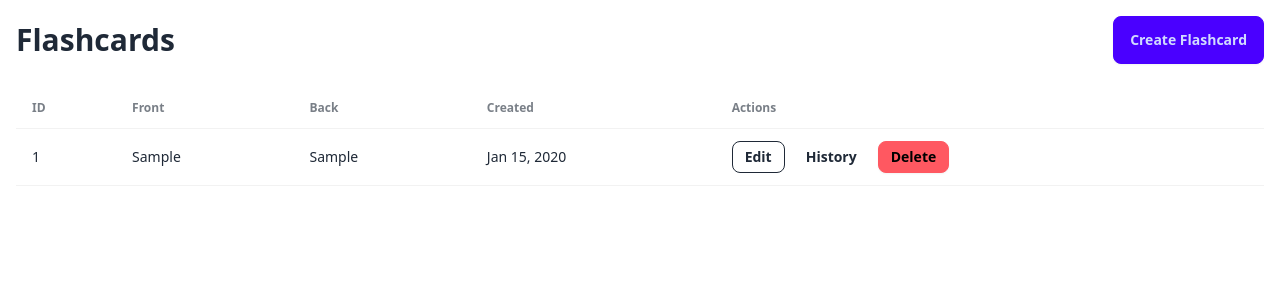
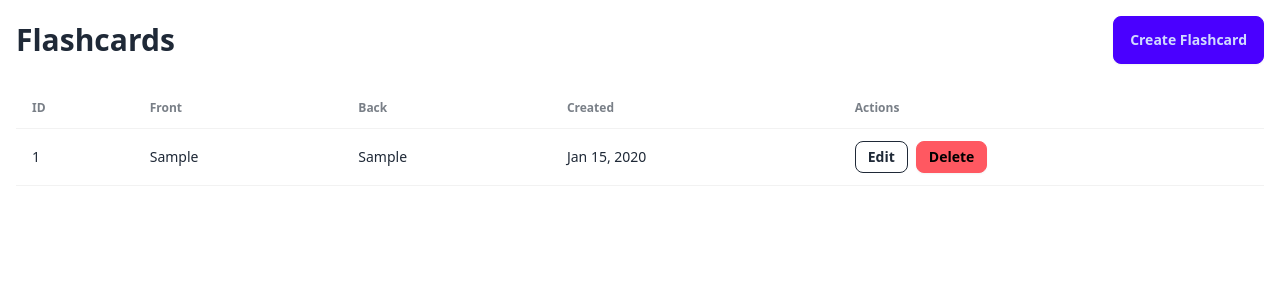
Before and after one commit to koljapluemer/flashcard-manager, a Django app: page /flashcards/ in a window 1280 px wide. Shown: the part 68-368 px from the top of the page. Run offline with Django 5.2, Linux system fonts and the light colour scheme; a user stored in the database is signed in; tables that the repository leaves empty hold one stand-in row (values such as "Sample post"); some libraries are stand-ins or nearby versions.

Commit message:
clean up

```diff
--- a/templates/flashcards/list.html
+++ b/templates/flashcards/list.html
@@ -30,7 +30,6 @@
                     <td>
                         <div class="flex gap-2">
                             <a href="{% url 'flashcard_edit' flashcard.pk %}" class="btn btn-sm btn-outline">Edit</a>
-                            <a href="{% url 'flashcard_history' flashcard.pk %}" class="btn btn-sm btn-ghost">History</a>
                             <a href="{% url 'flashcard_delete' flashcard.pk %}" class="btn btn-sm btn-error">Delete</a>
                         </div>
                     </td>
```
